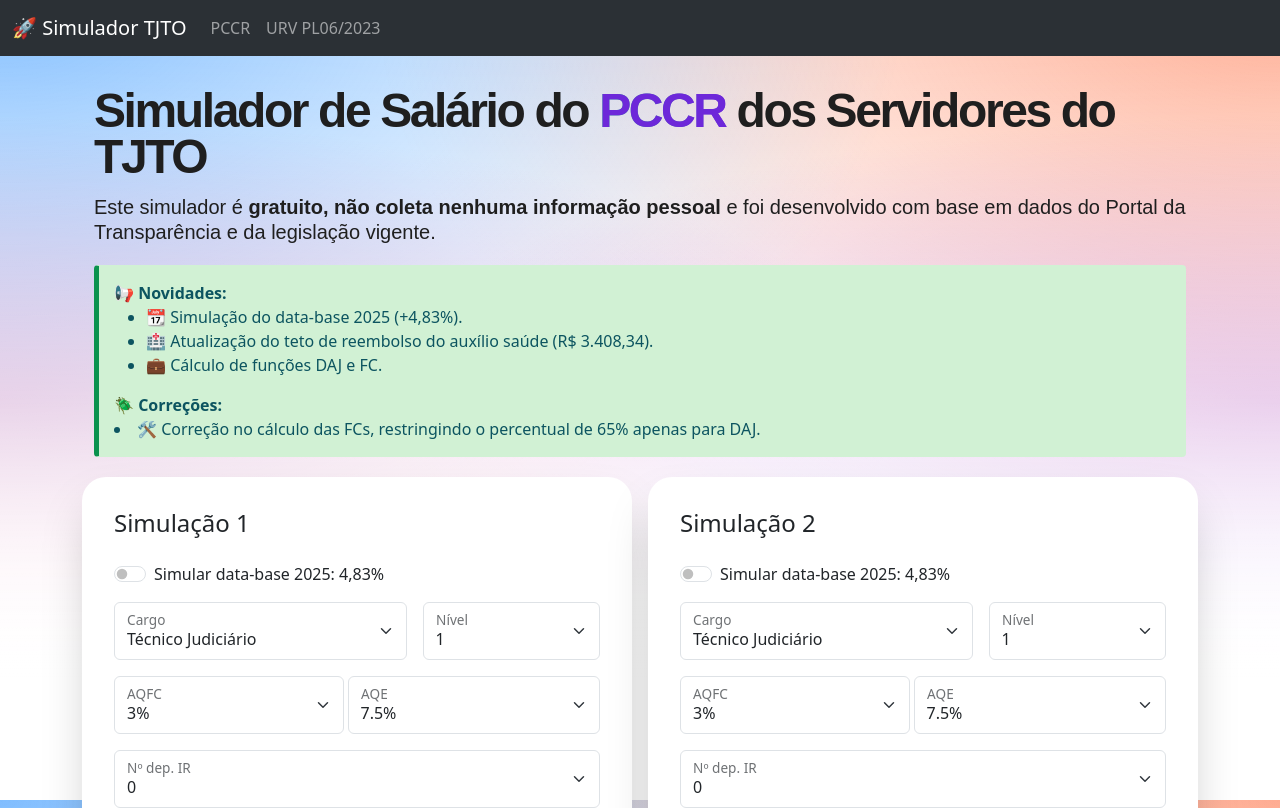
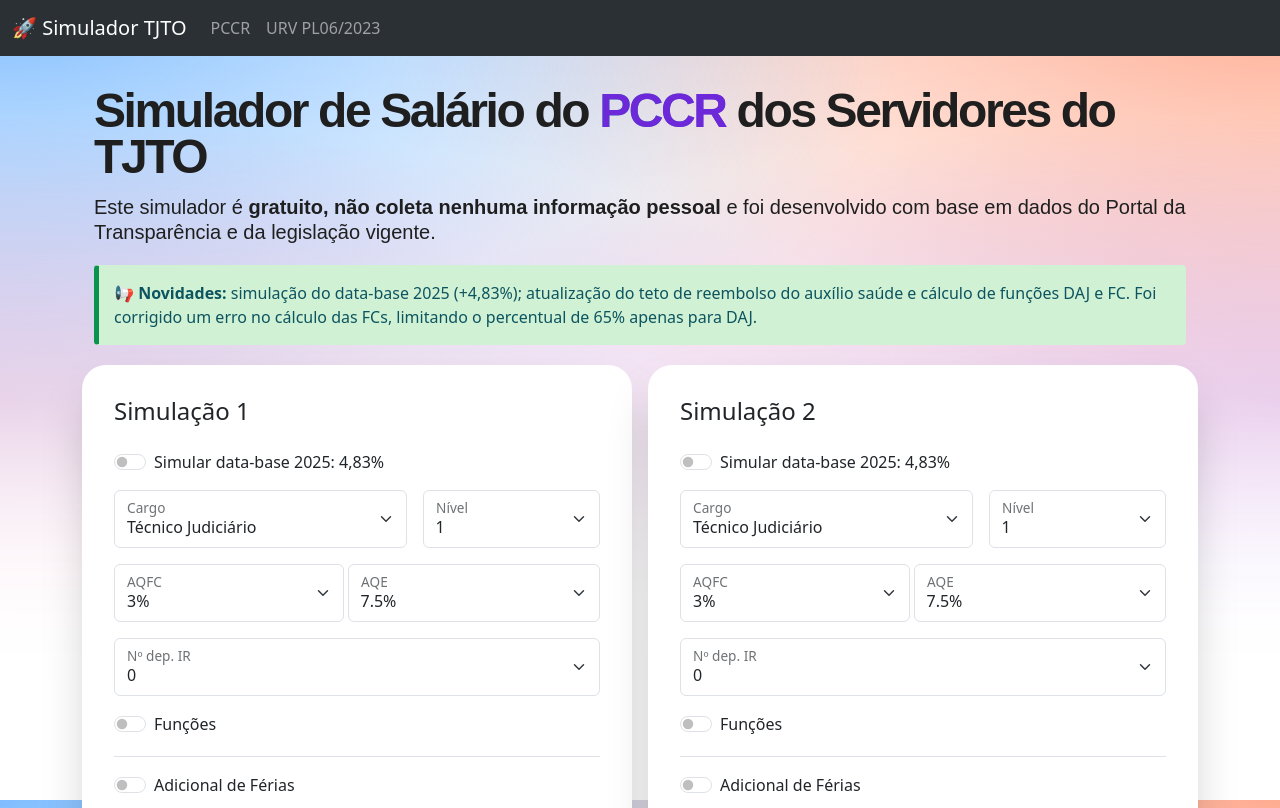
Before and after one commit to guilhermeoq/carreira-tjto, a Vue app: page / in a window 1280 px wide. Shown: the top 808 px of the page. Built offline with nearby package versions, Linux system fonts and the light colour scheme.

Commit message:
feat: adsense verification

```diff
--- a/index.html
+++ b/index.html
@@ -9,6 +9,7 @@
     <meta property="og:image" content="https://carreiratjto.com/preview.webp" />
     <meta property="og:url" content="https://carreiratjto.com/" />
     <meta property="og:type" content="website" />
+    <meta name="google-adsense-account" content="ca-pub-9493979540183259" />
     <script src="https://cdn.jsdelivr.net/npm/bootstrap@5.3.0/dist/js/bootstrap.bundle.min.js"></script>
     <title>Simulador de Salário TJTO</title>
   </head>
--- a/src/components/Calculadora.vue
+++ b/src/components/Calculadora.vue
@@ -40,14 +40,9 @@
         desenvolvido com base em dados do Portal da Transparência e da legislação vigente.
       </p>
       <div class="callout callout-info">
-        <strong>📢 Novidades: </strong>
-        <ul>
-          <li>📆 Simulação do data-base 2025 (+4,83%).</li>
-          <li>🏥 Atualização do teto de reembolso do auxílio saúde (R$ 3.408,34).</li>
-          <li>💼 Cálculo de funções DAJ e FC.</li>
-        </ul>
-        <strong>🪲 Correções:</strong>
-        <li>🛠️ Correção no cálculo das FCs, restringindo o percentual de 65% apenas para DAJ.</li>
+        <strong>📢 Novidades: </strong> simulação do data-base 2025 (+4,83%); atualização do teto de
+        reembolso do auxílio saúde e cálculo de funções DAJ e FC. Foi corrigido um erro no cálculo
+        das FCs, limitando o percentual de 65% apenas para DAJ.
       </div>
     </div>
     <div class="d-sm-flex gap-3">
```
